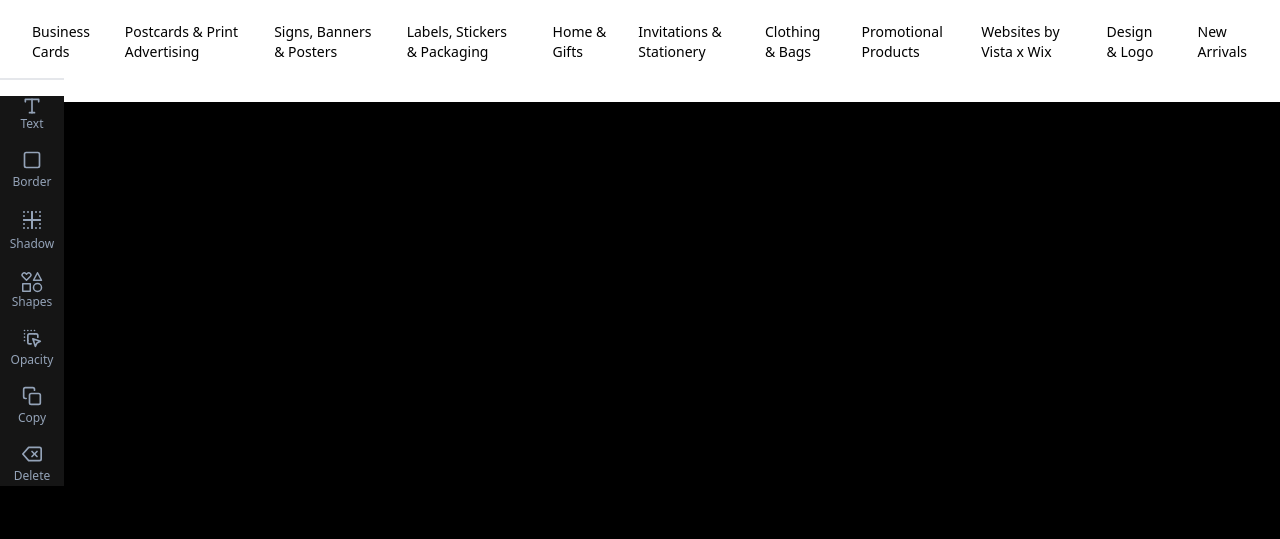
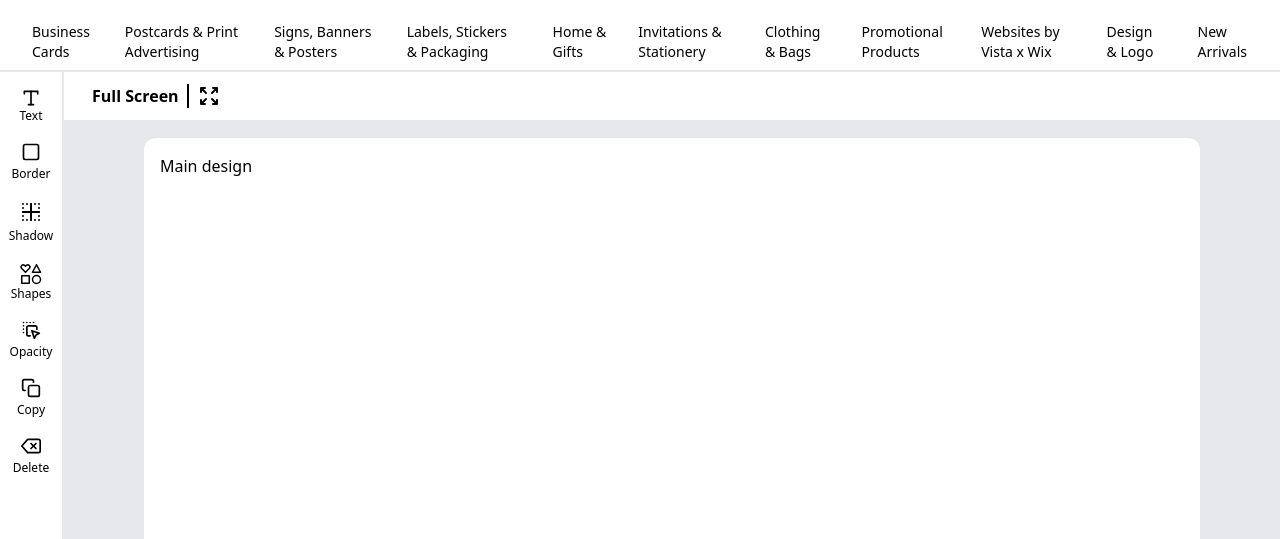
Before and after one commit to zaheershaikh936/Cardify-frontend, a React (Vite) app: page /design in a window 1280 px wide. Shown: the part 220-759 px from the top of the page. Built offline with nearby package versions, Linux system fonts and the light colour scheme.

Commit message:
ui of design is done
ui of design is done

```diff
--- a/src/common/core/header/Header.tsx
+++ b/src/common/core/header/Header.tsx
@@ -9,6 +9,7 @@ const Header = () => {
     return (
         <>
             <header>
+                {/* className='bg-white sticky top-0' */}
                 <TopHeader />
                 <MiddleMenu />
                 <MainMenu />
--- a/src/common/core/header/MiddleMenu.tsx
+++ b/src/common/core/header/MiddleMenu.tsx
@@ -20,7 +20,7 @@ const MiddleMenu = () => {
                         <input type="search" className='rounded-full w-full border-2 h-11' placeholder='      Search....' />
                     </div>
                     <div className='col-span-2'>
-                        <div className='flex space-x-10 mt-2'>
+                        <div className='flex space-x-10 mt-2 justify-center'>
                             <div className='overflow-auto flex space-x-2 hover:underline'>
                                 <svg className="h-4 w-4 mt-1 text-black" viewBox="0 0 24 24" fill="none" stroke="currentColor" stroke-width="2" stroke-linecap="round" stroke-linejoin="round">  <path d="M15.05 5A5 5 0 0 1 19 8.95M15.05 1A9 9 0 0 1 23 8.94m-1 7.98v3a2 2 0 0 1-2.18 2 19.79 19.79 0 0 1-8.63-3.07 19.5 19.5 0 0 1-6-6 19.79 19.79 0 0 1-3.07-8.67A2 2 0 0 1 4.11 2h3a2 2 0 0 1 2 1.72 12.84 12.84 0 0 0 .7 2.81 2 2 0 0 1-.45 2.11L8.09 9.91a16 16 0 0 0 6 6l1.27-1.27a2 2 0 0 1 2.11-.45 12.84 12.84 0 0 0 2.81.7A2 2 0 0 1 22 16.92z" /></svg>
                                 <p> Get in touch </p>
@@ -62,7 +62,7 @@ const MiddleMenu = () => {
                         </center>
                     </div>
 
-                    <div className=' flex space-x-4'>
+                    <div className='flex space-x-4 '>
                         <button>
                             <svg className="ml-4 h-4 w-4 text-black" viewBox="0 0 24 24" fill="none" stroke="currentColor" stroke-width="2" stroke-linecap="round" stroke-linejoin="round">  <path d="M15.05 5A5 5 0 0 1 19 8.95M15.05 1A9 9 0 0 1 23 8.94m-1 7.98v3a2 2 0 0 1-2.18 2 19.79 19.79 0 0 1-8.63-3.07 19.5 19.5 0 0 1-6-6 19.79 19.79 0 0 1-3.07-8.67A2 2 0 0 1 4.11 2h3a2 2 0 0 1 2 1.72 12.84 12.84 0 0 0 .7 2.81 2 2 0 0 1-.45 2.11L8.09 9.91a16 16 0 0 0 6 6l1.27-1.27a2 2 0 0 1 2.11-.45 12.84 12.84 0 0 0 2.81.7A2 2 0 0 1 22 16.92z" /></svg>
                         </button>
--- a/src/components/design/CustomDesign.tsx
+++ b/src/components/design/CustomDesign.tsx
@@ -2,13 +2,20 @@ import React from 'react';
 
 // ! other import
 import LeftMenu from './LeftMenu';
+import MainDesign from './MainDesign';
 
 const CustomDesign = () => {
     return (
         <>
-            <div>
-                <div className='[float:left] min-w-[5%] max-w-auto  w-auto'>
+            <div className='flex border-t-2'>
+                <div className='w-[5%] flex-none border-r-2'>
                     <LeftMenu />
+                </div>
+                <div className='flex-1 min-w-0 overflow-auto bg-gray-200'>
+
+                    <div>
+                        <MainDesign />
+                    </div>
                 </div>
             </div>
         </>
--- a/src/components/design/LeftMenu.tsx
+++ b/src/components/design/LeftMenu.tsx
@@ -3,11 +3,11 @@ import React from 'react';
 const LeftMenu = () => {
     return (
         <>
-            <div className='border-t-2 w-full mt-2'>
-                <div className='[background-color:#151515] text-white'>
+            <div className='text-white'>
+                {/* [background-color:#151515] */}
                 <ul>
-                        <li className='mt-4 mb-4'>
-                            <button className='w-full text-slate-400 hover:text-white'>
+                    <li className='mb-4'>
+                        <button className='mt-4 w-full text-black hover:text-slate-400'>
                             <center>
                                 <svg className="h-5 w-5" viewBox="0 0 24 24" fill="none" stroke="currentColor" stroke-width="2" stroke-linecap="round" stroke-linejoin="round">  <polyline points="4 7 4 4 20 4 20 7" />  <line x1="9" y1="20" x2="15" y2="20" />  <line x1="12" y1="4" x2="12" y2="20" /></svg>
                                 <p className='text-xs'>Text</p>
@@ -15,23 +15,23 @@ const LeftMenu = () => {
                         </button>
                     </li>
                     <li className='mt-4 mb-4'>
-                            <button className='w-full text-slate-400 hover:text-white'>
+                        <button className='w-full text-black hover:text-slate-400'>
                             <center>
-                                    <svg className="h-5 w-5"  viewBox="0 0 24 24"  fill="none"  stroke="currentColor"  stroke-width="2"  stroke-linecap="round"  stroke-linejoin="round">  <rect x="3" y="3" width="18" height="18" rx="2" ry="2" /></svg>
+                                <svg className="h-5 w-5" viewBox="0 0 24 24" fill="none" stroke="currentColor" stroke-width="2" stroke-linecap="round" stroke-linejoin="round">  <rect x="3" y="3" width="18" height="18" rx="2" ry="2" /></svg>
                                 <p className='mt-1 text-xs'>Border</p>
                             </center>
                         </button>
                     </li>
                     <li className='mt-4 mb-4'>
-                            <button className='w-full text-slate-400 hover:text-white'>
+                        <button className='w-full text-black hover:text-slate-400'>
                             <center>
-                                    <svg className="h-6 w-6"  width="24" height="24" viewBox="0 0 24 24" stroke-width="2" stroke="currentColor" fill="none" stroke-linecap="round" stroke-linejoin="round">  <path stroke="none" d="M0 0h24v24H0z"/>  <line x1="4" y1="12" x2="20" y2="12" />  <line x1="12" y1="4" x2="12" y2="20" />  <g stroke-dasharray=".001 4">  <line x1="4" y1="4" x2="20" y2="4" />  <line x1="4" y1="20" x2="4" y2="4" />  <line x1="20" y1="20" x2="4" y2="20" />  <line x1="20" y1="4" x2="20" y2="20" />  </g></svg>
+                                <svg className="h-6 w-6" width="24" height="24" viewBox="0 0 24 24" stroke-width="2" stroke="currentColor" fill="none" stroke-linecap="round" stroke-linejoin="round">  <path stroke="none" d="M0 0h24v24H0z" />  <line x1="4" y1="12" x2="20" y2="12" />  <line x1="12" y1="4" x2="12" y2="20" />  <g stroke-dasharray=".001 4">  <line x1="4" y1="4" x2="20" y2="4" />  <line x1="4" y1="20" x2="4" y2="4" />  <line x1="20" y1="20" x2="4" y2="20" />  <line x1="20" y1="4" x2="20" y2="20" />  </g></svg>
                                 <p className='mt-1 text-xs'>Shadow</p>
                             </center>
                         </button>
                     </li>
                     <li className='mt-4 mb-4'>
-                            <button className='w-full text-slate-400 hover:text-white'>
+                        <button className='w-full text-black hover:text-slate-400'>
                             <center>
                                 <svg xmlns="http://www.w3.org/2000/svg" width="24" height="24" viewBox="0 0 24 24"><path fill="none" stroke="currentColor" stroke-width="1.5" stroke-linejoin="round" d="m6.5 4.25.75-.75a2.121 2.121 0 0 1 3 3L6.5 10.25 2.75 6.5a2.121 2.121 0 0 1 3-3l.75.75zm7 6 4-7.5 4 7.5h-8zm-10.75 3.5h7.5v7.5h-7.5v-7.5zm14.75-.25a4 4 0 1 0 0 8 4 4 0 0 0 0-8z"></path></svg>
                                 <p className='text-xs'>Shapes</p>
@@ -39,32 +39,31 @@ const LeftMenu = () => {
                         </button>
                     </li>
                     <li className='mt-4 mb-4'>
-                            <button className='w-full text-slate-400 hover:text-white'>
+                        <button className='w-full text-black hover:text-slate-400'>
                             <center>
-                                    <svg className="h-5 w-5"  width="24" height="24" viewBox="0 0 24 24" stroke-width="2" stroke="currentColor" fill="none" stroke-linecap="round" stroke-linejoin="round">  <path stroke="none" d="M0 0h24v24H0z"/>  <path d="M15 7v-4h-12v12.01h4" stroke-dasharray=".001 4" />  <path d="M19 11v-2a2 2 0 0 0 -2 -2h-8a2 2 0 0 0 -2 2v8a2 2 0 0 0 2 2h2" />  <path d="M13 13l9 3l-4 2l-2 4l-3 -9" /></svg>
+                                <svg className="h-5 w-5" width="24" height="24" viewBox="0 0 24 24" stroke-width="2" stroke="currentColor" fill="none" stroke-linecap="round" stroke-linejoin="round">  <path stroke="none" d="M0 0h24v24H0z" />  <path d="M15 7v-4h-12v12.01h4" stroke-dasharray=".001 4" />  <path d="M19 11v-2a2 2 0 0 0 -2 -2h-8a2 2 0 0 0 -2 2v8a2 2 0 0 0 2 2h2" />  <path d="M13 13l9 3l-4 2l-2 4l-3 -9" /></svg>
                                 <p className='mt-1 text-xs'>Opacity</p>
                             </center>
                         </button>
                     </li>
                     <li className='mt-4 mb-4'>
-                            <button className='w-full text-slate-400 hover:text-white'>
+                        <button className='w-full text-black hover:text-slate-400'>
                             <center>
-                                    <svg className="h-5 w-5"  viewBox="0 0 24 24"  fill="none"  stroke="currentColor"  stroke-width="2"  stroke-linecap="round"  stroke-linejoin="round">  <rect x="9" y="9" width="13" height="13" rx="2" ry="2" />  <path d="M5 15H4a2 2 0 0 1-2-2V4a2 2 0 0 1 2-2h9a2 2 0 0 1 2 2v1" /></svg>
+                                <svg className="h-5 w-5" viewBox="0 0 24 24" fill="none" stroke="currentColor" stroke-width="2" stroke-linecap="round" stroke-linejoin="round">  <rect x="9" y="9" width="13" height="13" rx="2" ry="2" />  <path d="M5 15H4a2 2 0 0 1-2-2V4a2 2 0 0 1 2-2h9a2 2 0 0 1 2 2v1" /></svg>
                                 <p className='mt-1 text-xs'>Copy</p>
                             </center>
                         </button>
                     </li>
                     <li className='mt-4 mb-4'>
-                            <button className='w-full text-slate-400 hover:text-white'>
+                        <button className='w-full text-black hover:text-slate-400'>
                             <center>
-                                    <svg className="h-5 w-5"  viewBox="0 0 24 24"  fill="none"  stroke="currentColor"  stroke-width="2"  stroke-linecap="round"  stroke-linejoin="round">  <path d="M21 4H8l-7 8 7 8h13a2 2 0 0 0 2-2V6a2 2 0 0 0-2-2z" />  <line x1="18" y1="9" x2="12" y2="15" />  <line x1="12" y1="9" x2="18" y2="15" /></svg>
+                                <svg className="h-5 w-5" viewBox="0 0 24 24" fill="none" stroke="currentColor" stroke-width="2" stroke-linecap="round" stroke-linejoin="round">  <path d="M21 4H8l-7 8 7 8h13a2 2 0 0 0 2-2V6a2 2 0 0 0-2-2z" />  <line x1="18" y1="9" x2="12" y2="15" />  <line x1="12" y1="9" x2="18" y2="15" /></svg>
                                 <p className='mt-1 text-xs'>Delete</p>
                             </center>
                         </button>
                     </li>
                 </ul>
             </div>
-            </div>
         </>
     );
 }
--- /dev/null
+++ b/src/components/design/MainDesign.tsx
@@ -0,0 +1,24 @@
+import React, { useState } from 'react';
+
+const MainDesign = () => {
+    const [fullScreen, setFullScreen] = useState(true);
+    return (
+        <>
+            <div className='border-b-2 py-3 px-5 bg-white'>
+                <button className='flex' onClick={() => { !fullScreen ? setFullScreen(true) : setFullScreen(false) }}>
+                    <p className='px-2 border-r-2 border-black font-semibold'> Full Screen </p>
+                    <svg className="ml-2 h-6 w-6 text-black" fill="none" viewBox="0 0 24 24" stroke="currentColor">
+                        <path stroke-linecap="round" stroke-linejoin="round" stroke-width="2" d="M4 8V4m0 0h4M4 4l5 5m11-1V4m0 0h-4m4 0l-5 5M4 16v4m0 0h4m-4 0l5-5m11 5l-5-5m5 5v-4m0 4h-4" />
+                    </svg>
+                </button>
+            </div>
+            <div className='px-20 mt-4'>
+                <div className={fullScreen ? 'min-h-screen bg-white rounded-xl mb-4 py-4 px-4' : 'py-4 px-4 bg-white rounded-xl mb-4 '}>
+                    <h1>Main design</h1>
+                </div>
+            </div>
+        </>
+    );
+}
+
+export default MainDesign;
```
Also changed, not shown: src/common/core/header/MainMenu.tsx (+12 -12 lines). Lines whose indentation alone changed are shown as unchanged.
